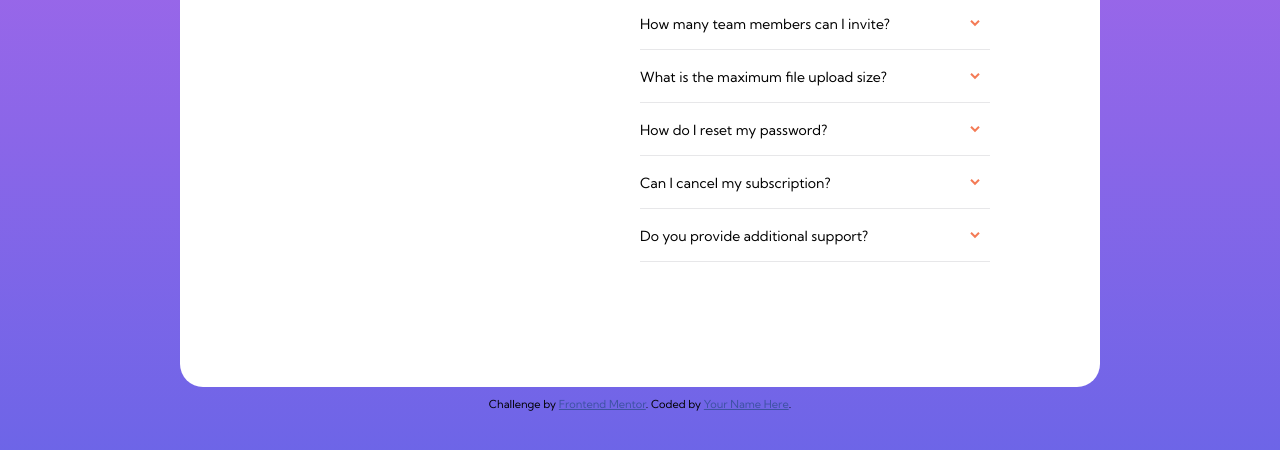
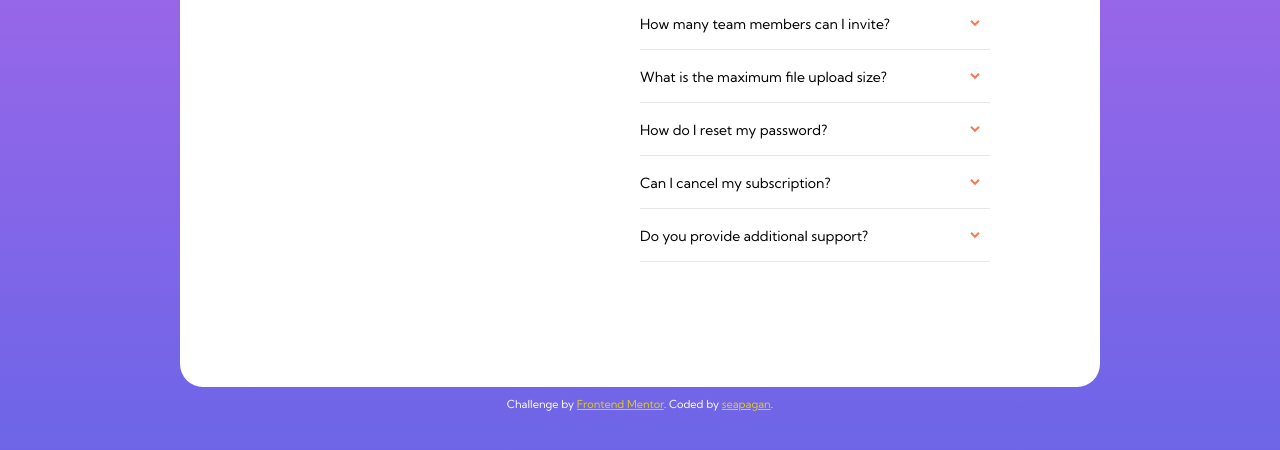
Before and after one commit to seapagan-fem/faq-accordian-card, a plain HTML site: page index.html in a window 1280 px wide. Shown: the part 256-706 px from the top of the page. Drawn offline with Linux system fonts and the light colour scheme.

Commit message:
better colors for the attribution
with the gradient BG the originals are not clear

```diff
--- a/index.html
+++ b/index.html
@@ -67,7 +67,7 @@
       Challenge by
       <a href="https://www.frontendmentor.io?ref=challenge" target="_blank"
         >Frontend Mentor</a
-      >. Coded by <a href="#">Your Name Here</a>.
+      >. Coded by <a href="#">seapagan</a>.
     </div>
   </body>
 </html>
--- a/styles/styles.css
+++ b/styles/styles.css
@@ -100,7 +100,8 @@ body {
 .attribution {
   font-size: 11px;
   text-align: center;
+  color: white;
 }
 .attribution a {
-  color: hsl(228, 45%, 44%);
+  color: hsl(54, 76%, 50%);
 }
```
